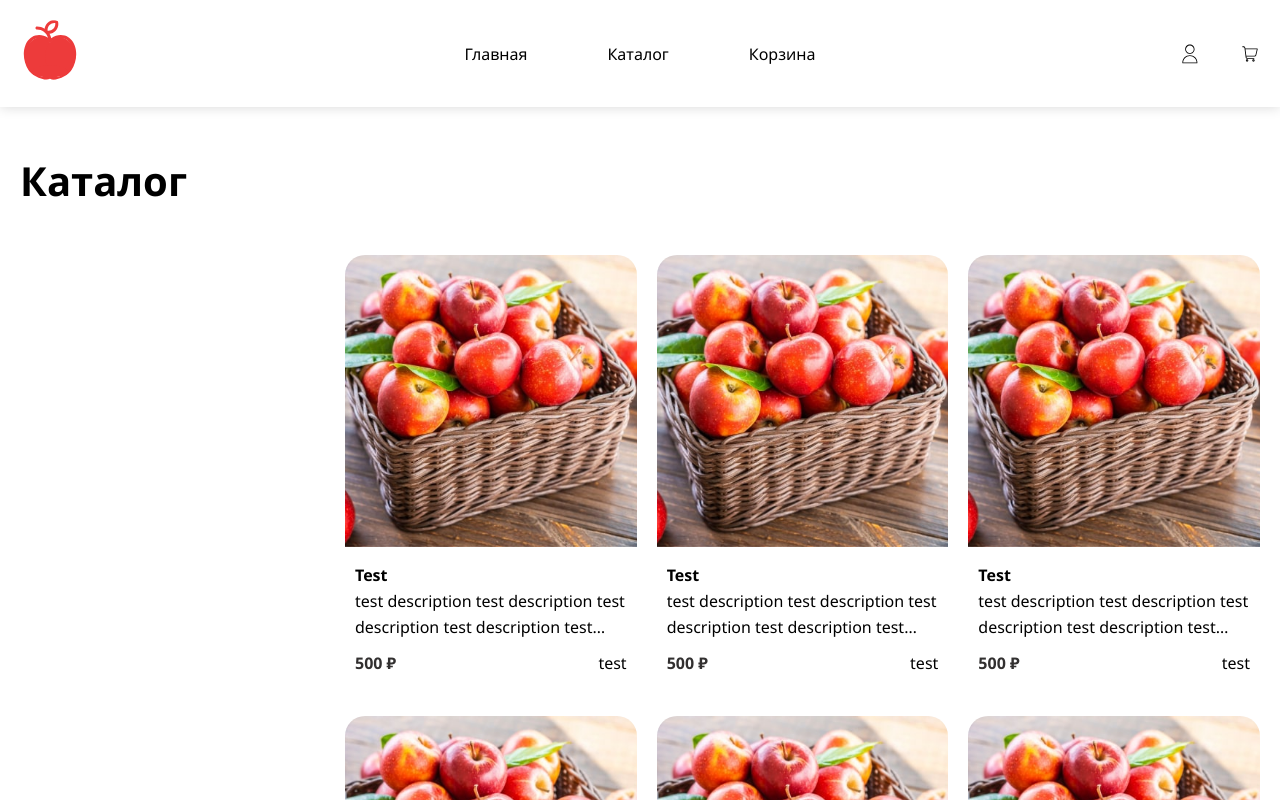
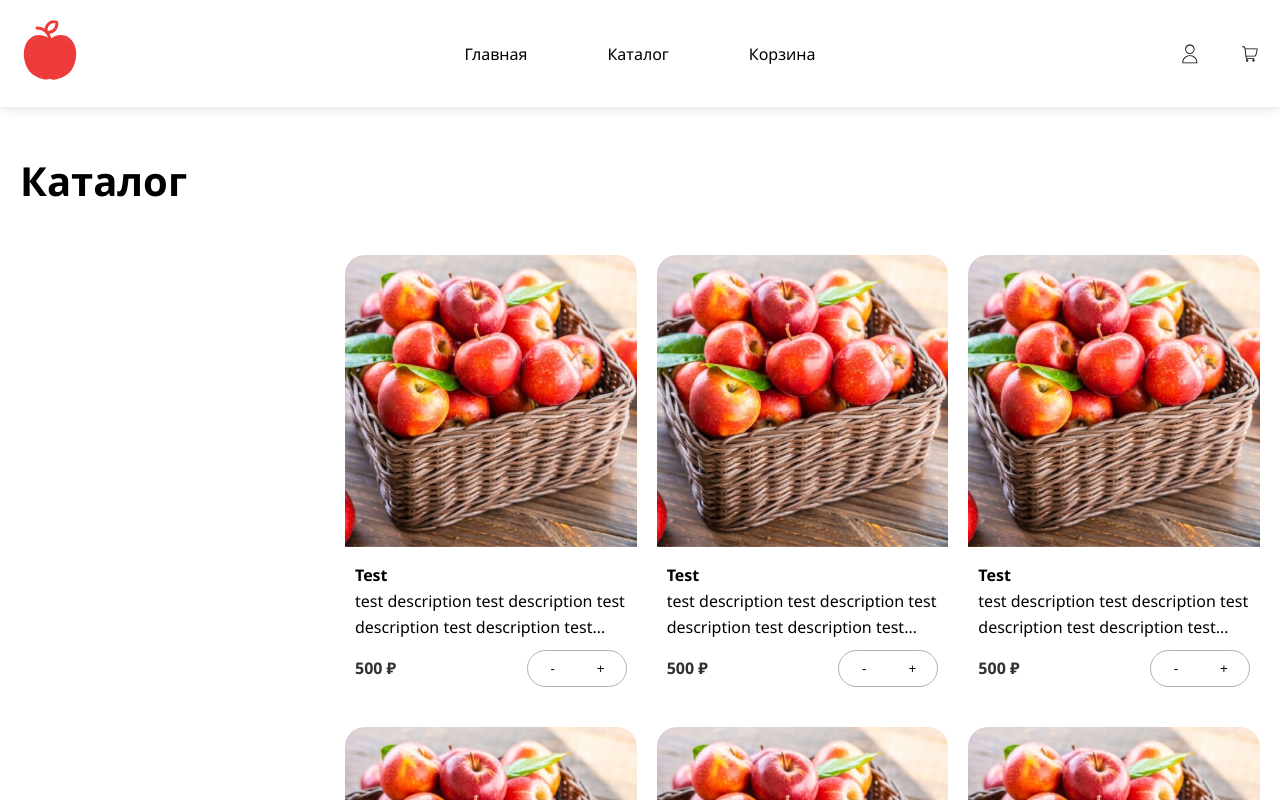
Before and after one commit to Yaolegol/frutostore_next, a Next.js app: page /catalog in a window 1280 px wide. Shown: the top 800 px of the page. Built offline with nearby package versions, Linux system fonts and the light colour scheme.

Commit message:
Карточка товара. Добавлен counter

```diff
--- a/src/modules/ProductCard/components/Counter/index.module.scss
+++ b/src/modules/ProductCard/components/Counter/index.module.scss
@@ -1,3 +1,33 @@
+@import "@/styles/colors";
+
 .index {
+    align-items: center;
+    border: 1px solid $gray;
+    border-radius: 20px;
+    display: flex;
+    max-width: 100px;
+}
 
+.button {
+    align-items: center;
+    cursor: pointer;
+    display: flex;
+    flex: 0 0 auto;
+    justify-content: center;
+    width: 40px;
 }
+
+.buttonLeft {
+    padding: 10px 0 10px 10px;
+}
+
+.buttonRight {
+    padding: 10px 10px 10px 0
+}
+
+.input {
+    cursor: pointer;
+    min-width: 0;
+    text-align: center;
+    width: 20px;
+}
--- a/src/modules/ProductCard/components/Counter/index.tsx
+++ b/src/modules/ProductCard/components/Counter/index.tsx
@@ -1,6 +1,52 @@
-import { FC } from 'react';
+'use client';
+
+import { styles } from '@/helpers/styles';
+import { ChangeEvent, FC, useState } from 'react';
 import style from './index.module.scss';
 
 export const Counter: FC = () => {
-    return <div className={style.index}>test</div>;
+    const [value, setValue] = useState('');
+
+    const handleDecrement = () => {
+        const val = Number(value) - 1;
+
+        setValue(String(val));
+    };
+
+    const handleIncrement = () => {
+        const val = Number(value) + 1;
+
+        setValue(String(val));
+    };
+
+    const handleChange = (e: ChangeEvent<HTMLInputElement>) => {
+        const val = e.target.value;
+
+        setValue(val);
+    };
+
+    return (
+        <div className={style.index}>
+            <button
+                className={styles(style.button, style.buttonLeft)}
+                onClick={handleDecrement}
+                type="button"
+            >
+                -
+            </button>
+            <input
+                className={style.input}
+                onChange={handleChange}
+                type="text"
+                value={value}
+            />
+            <button
+                className={styles(style.button, style.buttonRight)}
+                onClick={handleIncrement}
+                type="button"
+            >
+                +
+            </button>
+        </div>
+    );
 };
--- a/src/modules/ProductCard/index.module.scss
+++ b/src/modules/ProductCard/index.module.scss
@@ -33,6 +33,7 @@
 }
 
 .priceArea {
+    align-items: center;
     display: flex;
     gap: 20px;
     justify-content: space-between;
```
